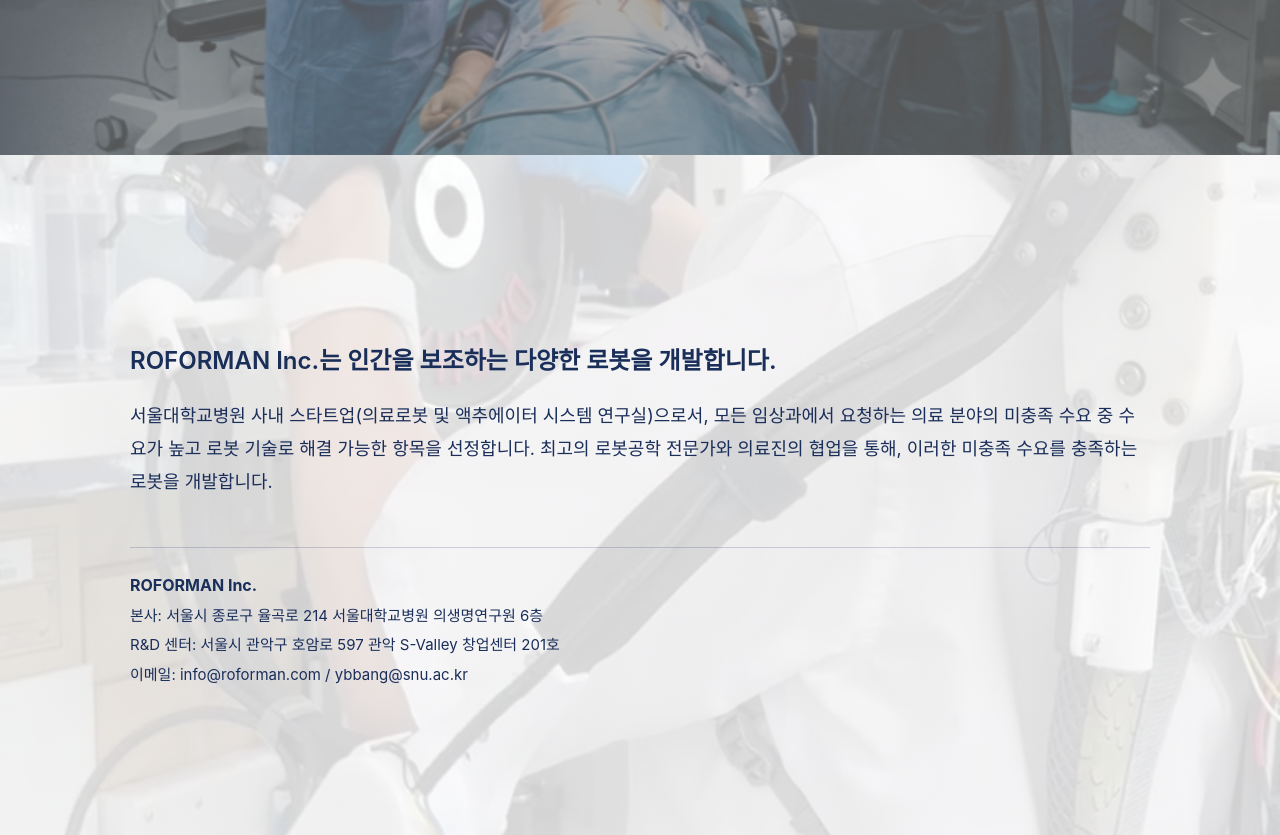
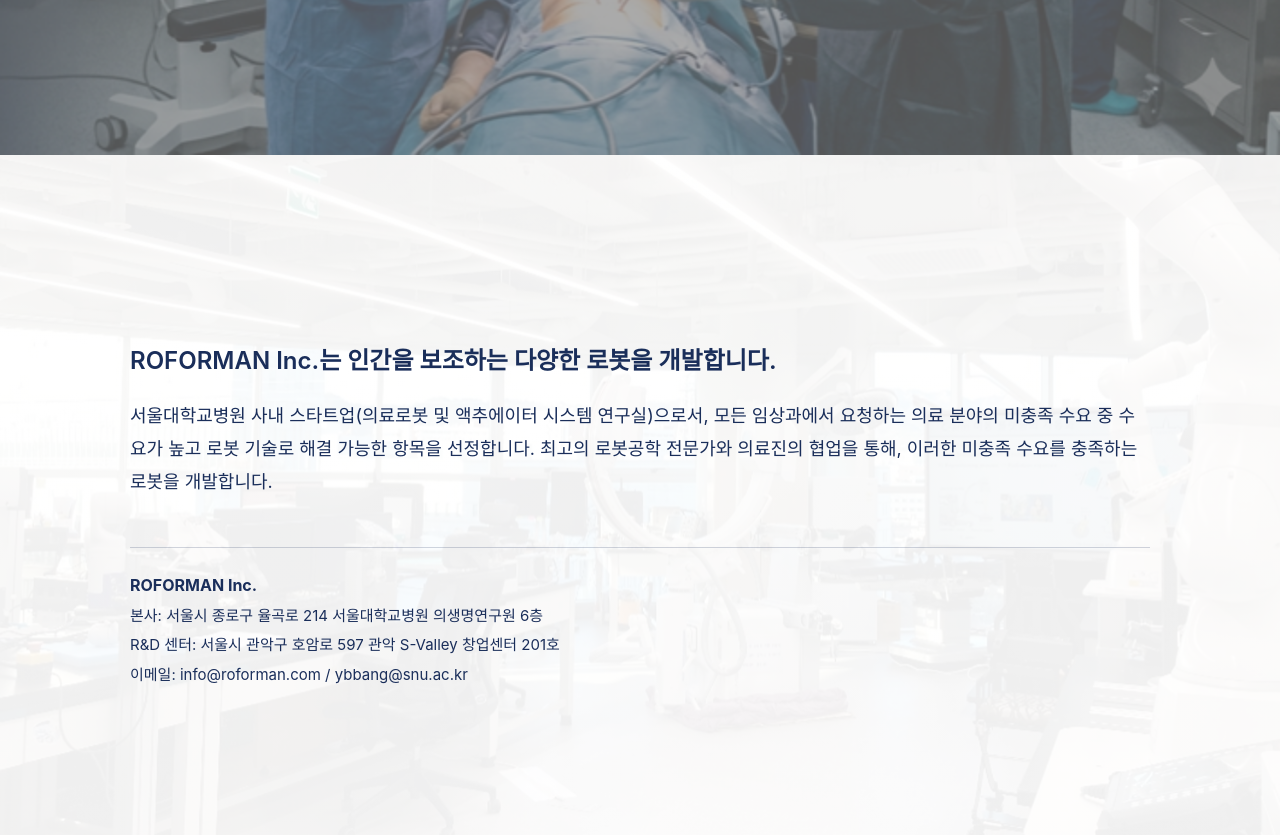
Before and after one commit to roforman/roforman.github.io, a Next.js app: page / in a window 1280 px wide. Shown: the part 645-1480 px from the top of the page. Built offline with nearby package versions, Linux system fonts and the light colour scheme; a web font is replaced by a local one.

Commit message:
style: 회사 소개 섹션 배경 이미지를 lab.jpg로 교체

```diff
--- a/src/styles/home.module.css
+++ b/src/styles/home.module.css
@@ -64,7 +64,7 @@
   min-height: 520px;
   background-image:
     linear-gradient(rgba(255,255,255,0.82), rgba(255,255,255,0.82)),
-    url('/images/technology-wearable-assistive-robot-test-01.png');
+    url('/images/lab.jpg');
   background-size: cover;
   background-position: center;
   display: flex;
```
Also changed, not shown: public/images/lab.jpg (added).
